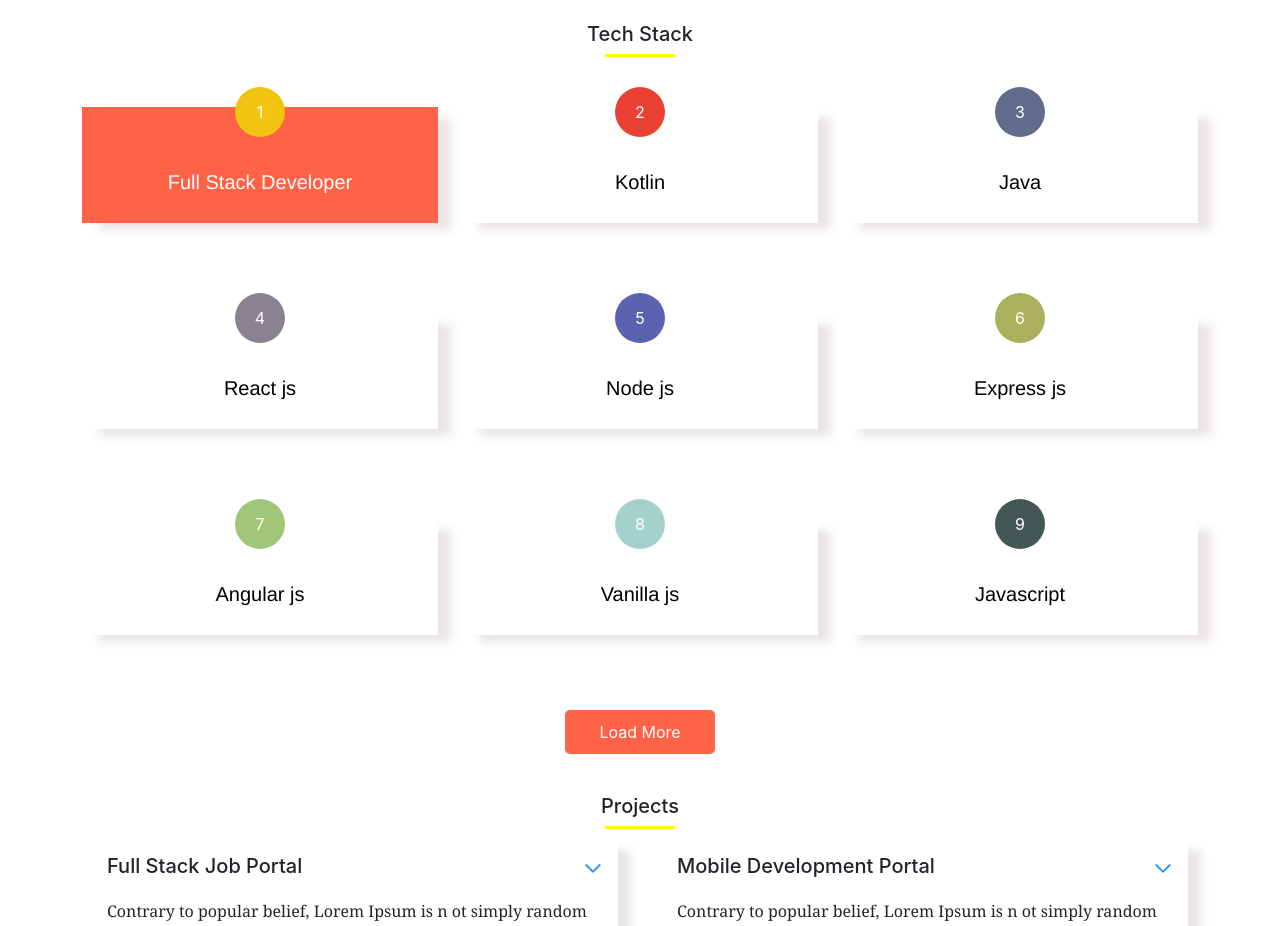
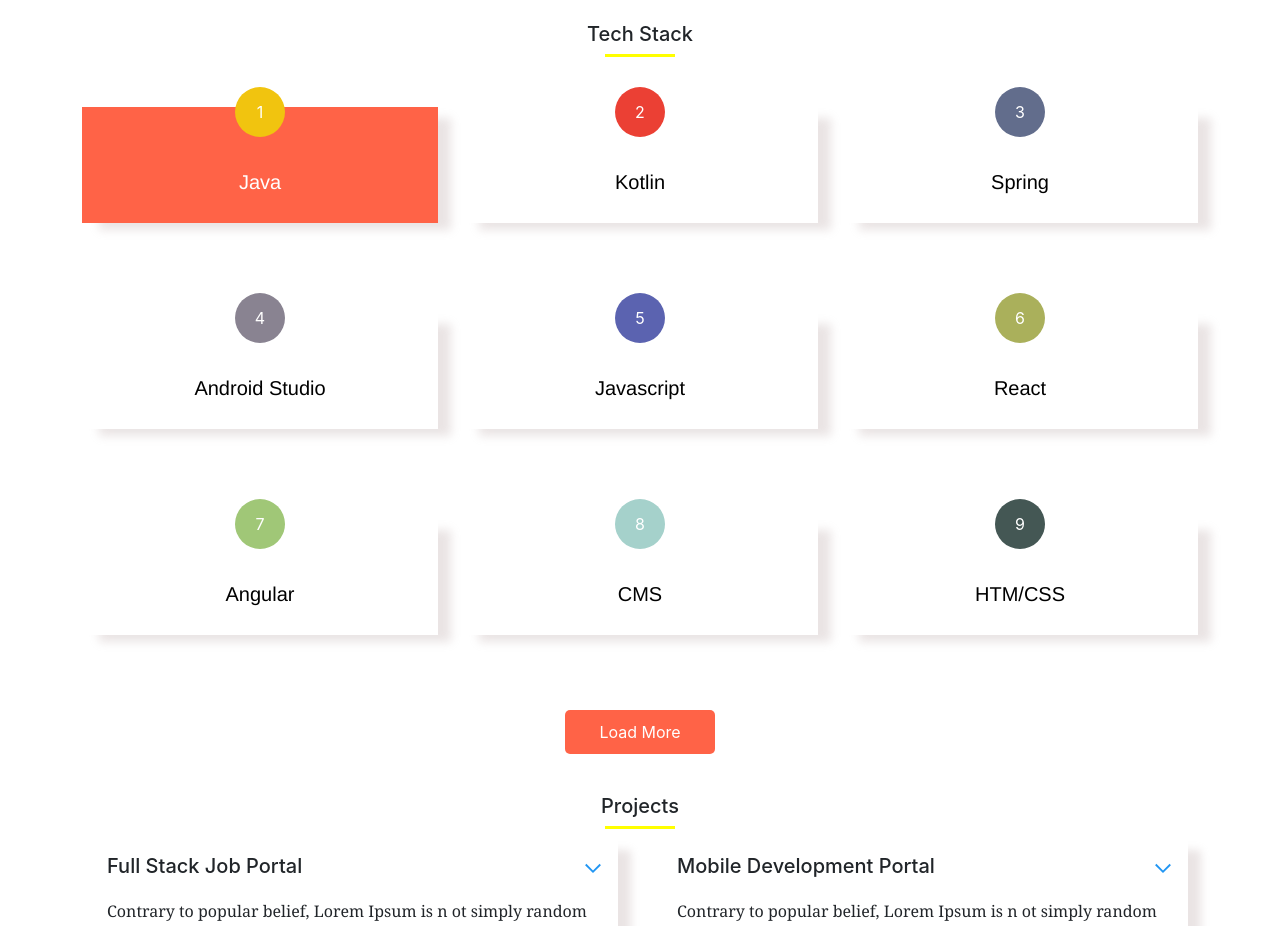
Before and after one commit to otienosylvery/React-Web-Portfolio, a React (Create React App) app in the folder client/: page / in a window 1280 px wide. Shown: the part 3460-4386 px from the top of the page. Built offline with nearby package versions, Linux system fonts and the light colour scheme.

Commit message:
#tech stack commit

```diff
--- a/client/src/components/TechStack/TechStack.js
+++ b/client/src/components/TechStack/TechStack.js
@@ -5,64 +5,37 @@
 const TechStack = () => {
     const data=[
         {
-            name: 'Full Stack Developer'
+            name: 'Java'
         },
         {
             name: 'Kotlin'
         },
         {
-            name: 'Java'
+            name: 'Spring'
         },
         {
-            name: 'React js'
+            name: 'Android Studio'
         },
         {
-            name: 'Node js'
+            name: 'Javascript',
         },
         {
-            name: 'Express js'
+            name: 'React'
         },
         {
-            name: 'Angular js'
+            name: 'Angular'
         },
         {
-            name: 'Vanilla js'
+            name: 'CMS'
         },
         {
-            name: 'Javascript'
+            name: 'HTM/CSS'
         },
         {
-            name: 'Typescript'
+            name: 'MySQL'
         },
         {
-            name: 'Python'
-        },
-        {
-            name: 'Django'
-        },
-        {
-            name: 'UI/ UX'
-        },
-        {
-            name: 'HTML'
-        },
-        {
-            name: 'CSS'
-        },
-        {
-            name: 'C#'
-        },
-        {
-            name: 'My SQL'
-        },
-        {
-            name: 'Web Development'
-        },
-        {
-            name: 'Android'
-        },
-        {
-            name: 'iOS '
+            name: 'Material UI/ UX'
         },
     ]
 
```
